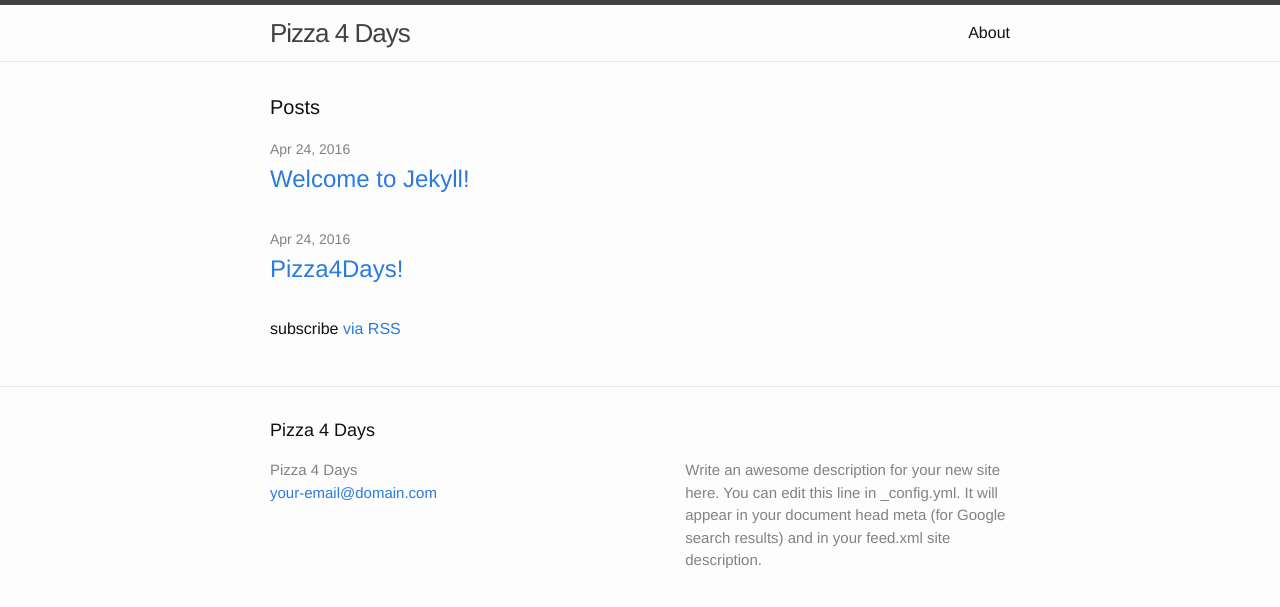
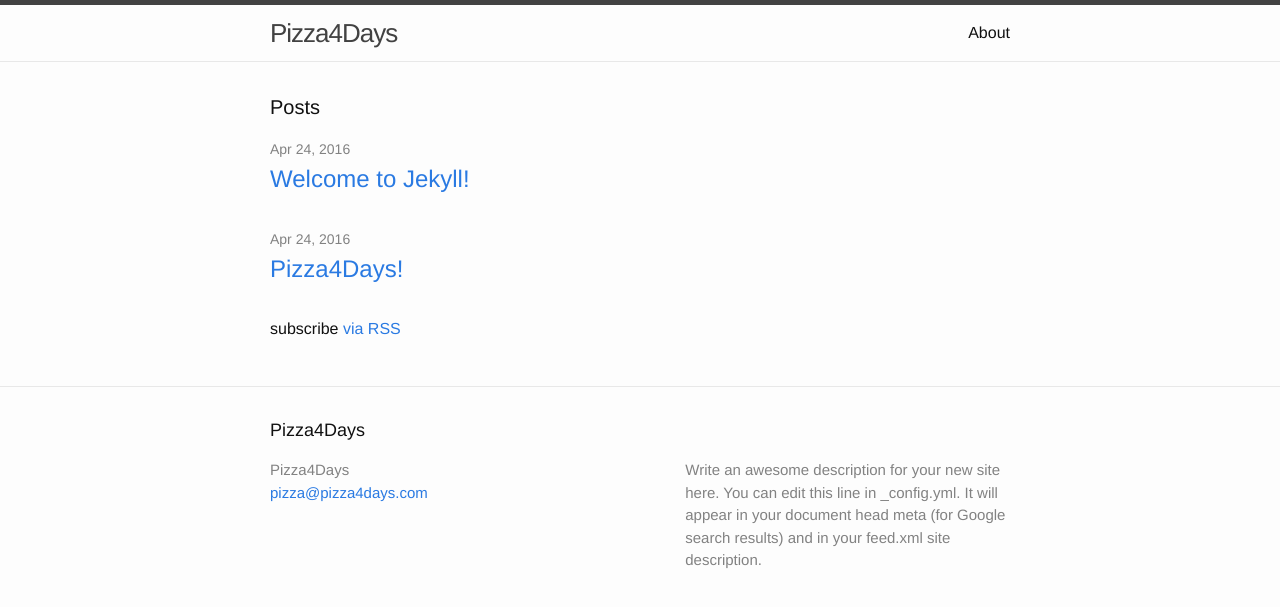
Before and after one commit to awestbro/pizza4days, a Jekyll site: the page built from index.html, in a window 1280 px wide. Shown: the top 607 px of the page. Built offline with Jekyll 4.4.1, drawn with Linux system fonts in a browser that asks for light colours.

```diff
--- a/_config.yml
+++ b/_config.yml
@@ -6,8 +6,8 @@
 # 'jekyll serve'. If you change this file, please restart the server process.
 
 # Site settings
-title: Pizza 4 Days
-email: your-email@domain.com
+title: Pizza4Days
+email: pizza@pizza4days.com
 description: > # this means to ignore newlines until "baseurl:"
   Write an awesome description for your new site here. You can edit this
   line in _config.yml. It will appear in your document head meta (for
```
Also changed, not shown: _includes/head.html (+9 -0 lines).
